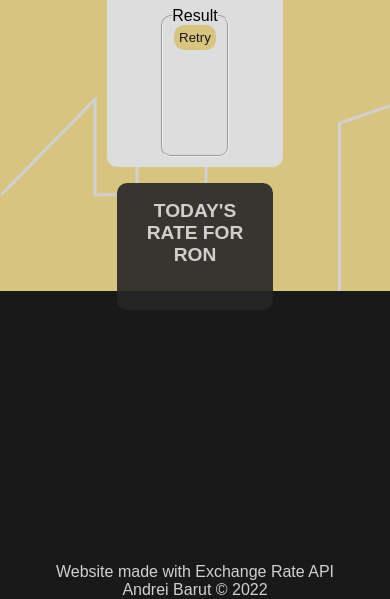
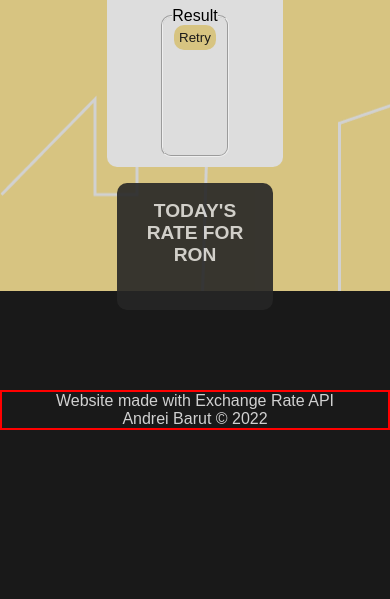
Before and after one commit to andreiBarut/APIExchangeApp, a plain HTML site: page index.html in a window 390 px wide. Shown: the part 426-1025 px from the top of the page. After the commit the page ends 856 px from the top, so only its background shows below. Drawn offline with Linux system fonts and the light colour scheme; no server answers; a web font is replaced by a local one.

Commit message:
Refact footer

```diff
--- a/styles/footer.scss
+++ b/styles/footer.scss
@@ -1,7 +1,5 @@
 .footer {
-      color: #D1D1D1;
-      text-align: center;
-      margin-top: 30vh;
+	color: #d1d1d1;
+	text-align: center;
+	margin-top: 8rem;
 }
-
-//!Problem with footer, not responsive for each screen size
--- a/styles/media-queries.scss
+++ b/styles/media-queries.scss
@@ -1,17 +1,15 @@
-@media screen and (max-width : 1244px) {
+@media screen and (max-width: 1244px) {
 	.navbar {
 		font-size: 0.8rem;
 	}
-
 }
 
-@media screen and (max-width : 1115px) {
+@media screen and (max-width: 1115px) {
 	#exchange-1 {
 		height: 50%;
 	}
-}
 
-@media screen and (max-width : 1000px) {
+	@media screen and (max-width: 1000px) {
 		.navbar {
 			font-size: 0.6rem;
 		}
@@ -20,7 +18,8 @@
 			display: none;
 		}
 
-      .container,.jumbotron {
+		.container,
+		.jumbotron {
 			flex-direction: column;
 			align-items: center;
 		}
@@ -28,17 +27,20 @@
 		#converter-container input {
 			margin-top: 5px;
 		}
+
+		.footer {
+			margin-top: 5rem;
+		}
+	}
 }
 
-
-
-@media screen and (max-width : 830px) {
+@media screen and (max-width: 830px) {
 	#exchange-1 {
 		height: 30%;
 	}
 }
 
-@media screen and (max-width : 750px) {
+@media screen and (max-width: 750px) {
 	.navbar {
 		visibility: hidden;
 	}
@@ -47,10 +49,9 @@
 		display: none;
 	}
 
-      .container,.jumbotron {
+	.container,
+	.jumbotron {
 		flex-direction: column;
 		align-items: center;
 	}
-
-
 }
```
Also changed, not shown: styles/footer.css, styles/media-queries.css, styles/style.css, 3 other files. Lines whose indentation alone changed are shown as unchanged.
